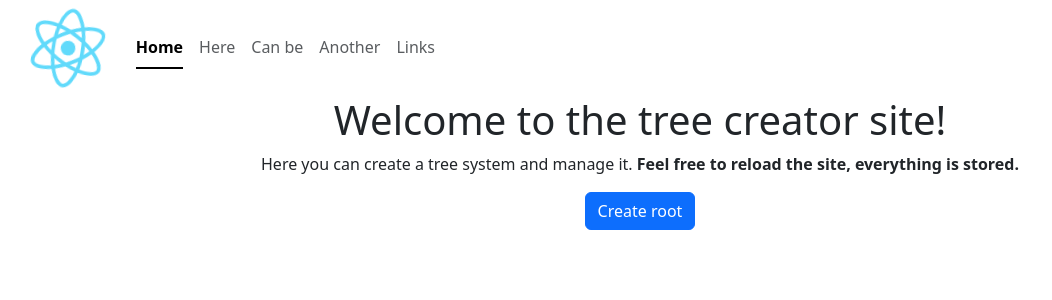
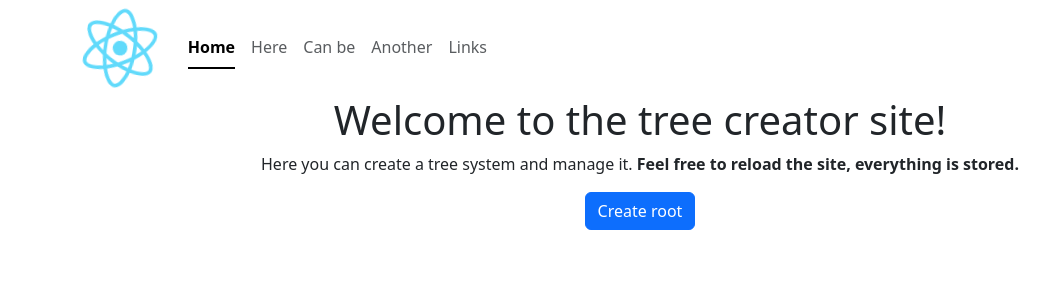
Before and after one commit to gretoq/tree_creator, a React (Create React App) app: page / in a window 1280 px wide. Shown: the top 300 px of the page, without its empty margins (0-1052 px from the left). Built offline with nearby package versions, Linux system fonts and the light colour scheme.

Commit message:
style: add root style

```diff
--- a/src/App.css
+++ b/src/App.css
@@ -1,5 +1,11 @@
 .App {
   text-align: center;
+
+  max-width: 1200px;
+
+  margin: 0 auto;
+
+  padding: 0 12px;
 }
 
 .App-logo {
@@ -19,6 +25,9 @@
   align-items: center;
 }
 
+.App-main {
+}
+
 .App-link {
   color: #61dafb;
 }
--- a/src/index.css
+++ b/src/index.css
@@ -1,3 +1,7 @@
+:root::-webkit-scrollbar {
+  display: none;
+}
+
 body {
   margin: 0;
   font-family: -apple-system, BlinkMacSystemFont, 'Segoe UI', 'Roboto', 'Oxygen',
```
